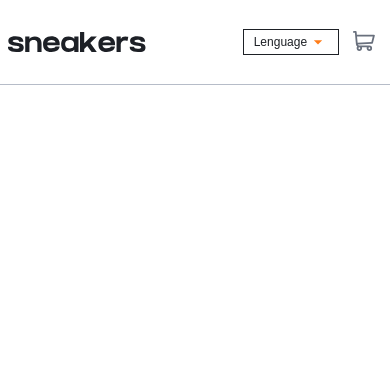
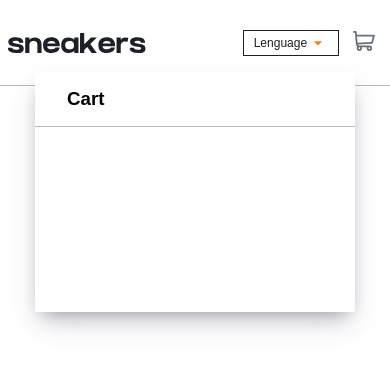
Before and after one commit to Hugodelelis/ShowBuy, an Angular app: page / in a window 390 px wide. Shown: the top 370 px of the page. Built offline with nearby package versions, Linux system fonts and the light colour scheme.

Commit message:
add modal (Test)

```diff
--- a/src/app/components/header/header.component.html
+++ b/src/app/components/header/header.component.html
@@ -1,5 +1,5 @@
 <header class="width-container">
-    <img src="assets/logo/logo.svg" alt="sneakers logo">
+    <h1><img src="assets/logo/logo.svg" alt="sneakers logo"></h1>
     <nav>
 
       <div class="custom-select" [class.active]="dropdownOpen">
@@ -18,4 +18,10 @@
       </div>
         <button class="btn-car"><img src="assets/icons/icon-cart.svg" alt="car"></button>
     </nav>
+
+    <div class="modal">
+      <div class="modal-header">
+        <h3>Cart</h3>
+      </div>
+    </div>
 </header>
--- a/src/app/components/header/header.component.ts
+++ b/src/app/components/header/header.component.ts
@@ -28,4 +28,6 @@ options = signal<IOption[]>([
     this.selectedOption = option;
     this.dropdownOpen = false;
   }
+
+
 }
--- a/src/sass/component/_index.scss
+++ b/src/sass/component/_index.scss
@@ -1,2 +1,3 @@
 @use 'button';
+@use 'modal';
 @use 'select';
--- /dev/null
+++ b/src/sass/component/_modal.scss
@@ -0,0 +1,27 @@
+.modal {
+    box-shadow: rgba(50, 50, 93, 0.25) 0px 13px 27px -5px, rgba(0, 0, 0, 0.3) 0px 8px 16px -8px;
+    background-color: var(--white-030);
+    width: 25em;
+    height: 15em;
+    position: absolute;
+    right: 4em;
+    top: 5em;
+    z-index: 99;
+
+    .modal-header {
+        border-bottom: 1px solid var(--grey-020);
+        padding: 1em 2em;
+    }
+}
+
+@media(max-width: 768px) {
+    .modal {
+        width: 20em;
+        height: 15em;
+        position: absolute;
+        top: 12em;
+        left: 50%;
+        transform: translate(-50%, -50%);
+        z-index: 99;
+    }
+}
```
Also changed, not shown: src/sass/component/_moda.scss (deleted).
